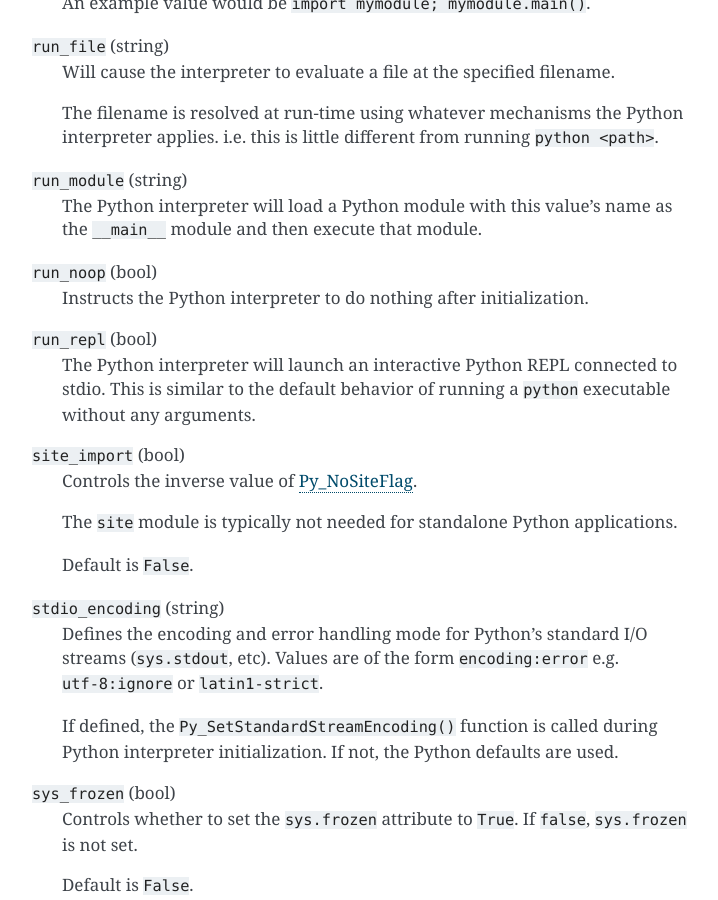
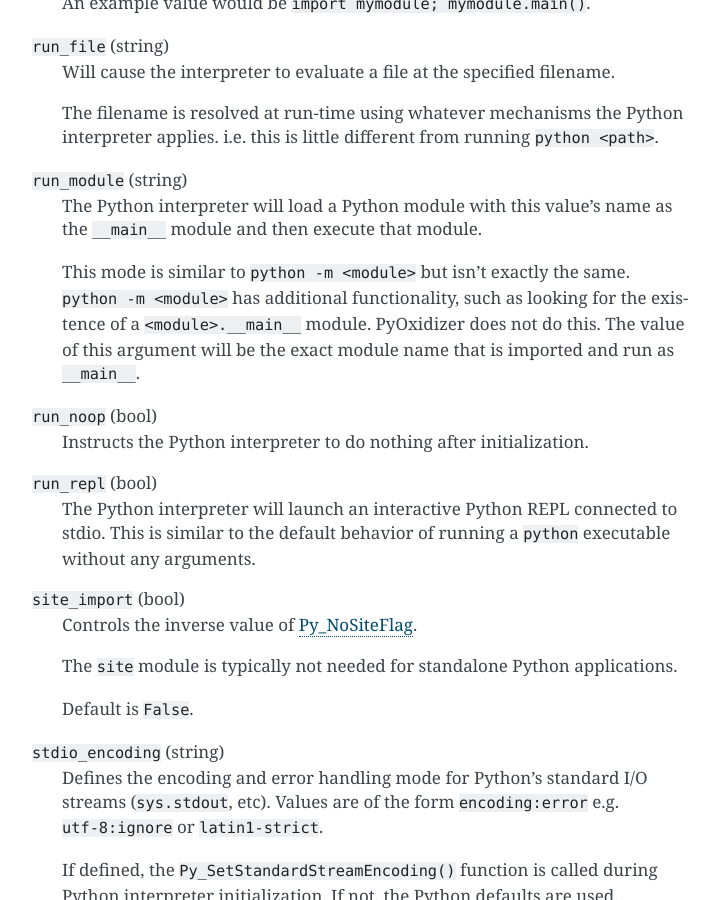
Before and after one commit to indygreg/PyOxidizer, a Sphinx documentation site: the page built from docs/config_api.rst, in a window 1280 px wide and 900 px high, scrolled down 15095 px. Shown: the whole window, without its empty margins (388-1106 px from the left). Built offline with Sphinx 7.4.7, drawn with Linux system fonts in a browser that asks for light colours; the version number could not be read and is left out.

Commit message:
docs: better document run_module semantics
This should hopefully clarify expecations about what this mode
does. This commit is in reaction to #233.

```diff
--- a/docs/config_api.rst
+++ b/docs/config_api.rst
@@ -746,6 +746,12 @@ behavior:
    The Python interpreter will load a Python module with this value's name
    as the ``__main__`` module and then execute that module.
 
+   This mode is similar to ``python -m <module>`` but isn't exactly the same.
+   ``python -m <module>`` has additional functionality, such as looking for
+   the existence of a ``<module>.__main__`` module. PyOxidizer does not do
+   this. The value of this argument will be the exact module name that is
+   imported and run as ``__main__``.
+
 ``run_noop`` (bool)
    Instructs the Python interpreter to do nothing after initialization.
 
```
